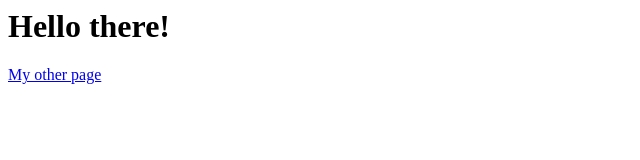
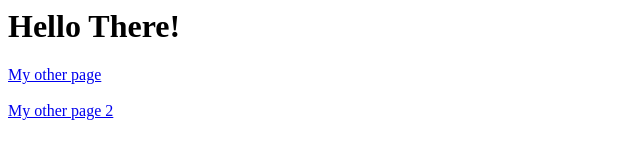
Before and after one commit to Gauthamtitans/web-platform-qj55xt, a plain HTML site: page index.html in a window 1280 px wide. Shown: the whole page, without its empty margins (0-640 px from the left). Drawn offline with Linux system fonts and the light colour scheme.

Commit message:
2 files modified

```diff
--- a/index.html
+++ b/index.html
@@ -5,7 +5,10 @@
     <!--<link rel="stylesheet" type="text/css" href="styles.css">-->
   </head>
   <body>
-    <h1>Hello there!</h1>
+    <h1>Hello There!</h1>
     <a href="/me.html">My other page</a>
+    <br>
+    <br>
+    <a href="/me.html">My other page 2</a>
   </body>
 </html>
--- a/script.js
+++ b/script.js
@@ -1 +1 @@
-console.log('hello!')
+console.log('hello testing console!')
```
